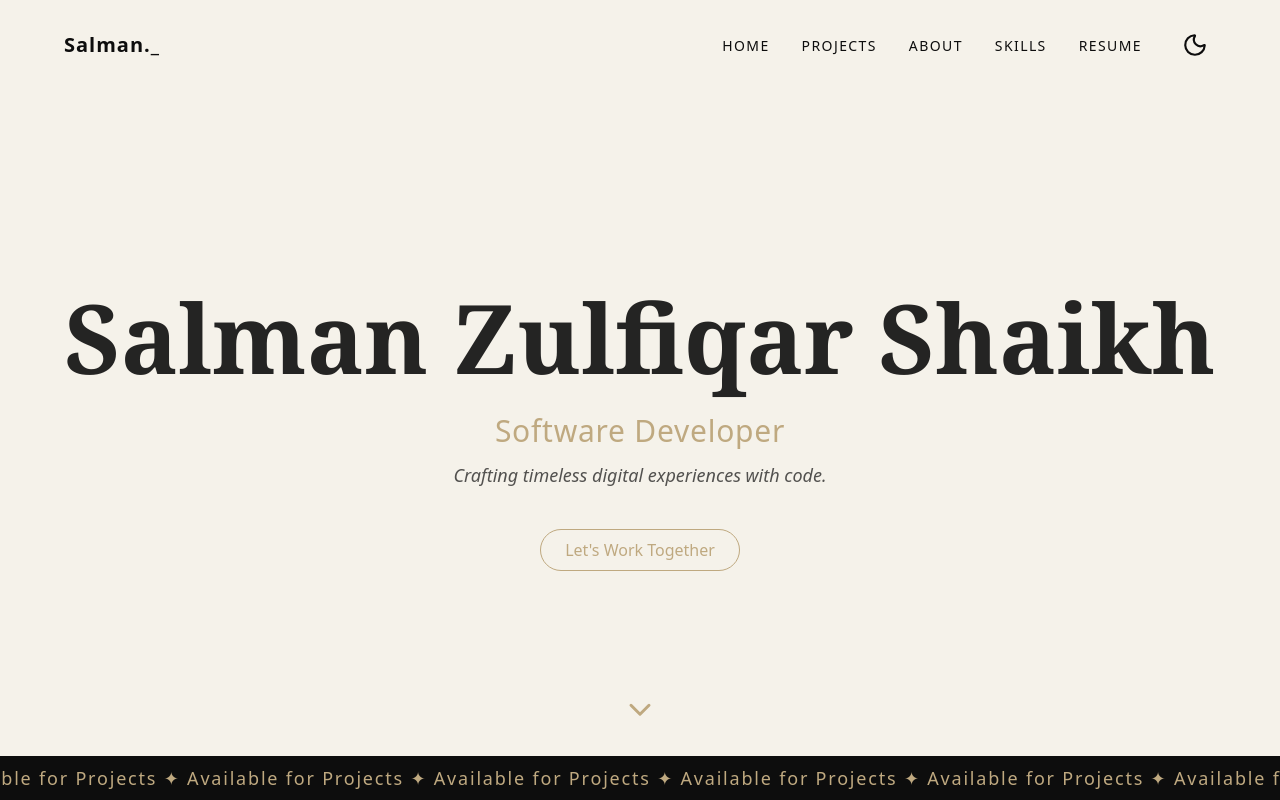
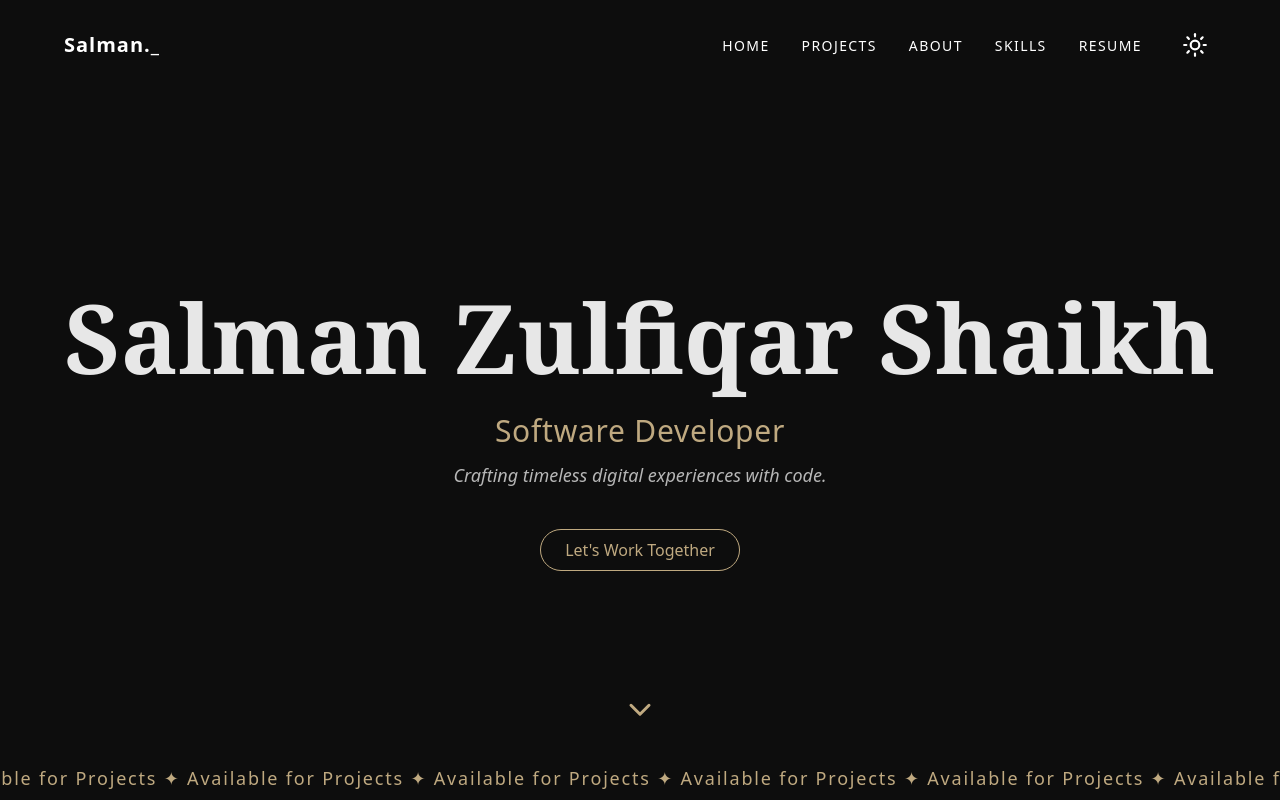
Before and after one commit to SalmanZulfiqarShaikh/Salman-Portfolio, a React (Vite) app: page / in a window 1280 px wide. Shown: the top 800 px of the page. Built offline with nearby package versions, Linux system fonts and the light colour scheme; a web font is replaced by a local one.

Commit message:
made dark mode default

```diff
--- a/src/contexts/theme.jsx
+++ b/src/contexts/theme.jsx
@@ -1,13 +1,13 @@
 import React, { createContext, useContext, useState, useEffect } from "react";
 
 export const ThemeContext = createContext({
-  themeMode: "light",
+  themeMode: "dark",
   lightMode: () => {},
   darkMode: () => {},
 });
 
 export const ThemeProvider = ({ children }) => {
-  const [themeMode, setThemeMode] = useState("light");
+  const [themeMode, setThemeMode] = useState("dark");
 
   const lightMode = () => {
     setThemeMode("light");
```
